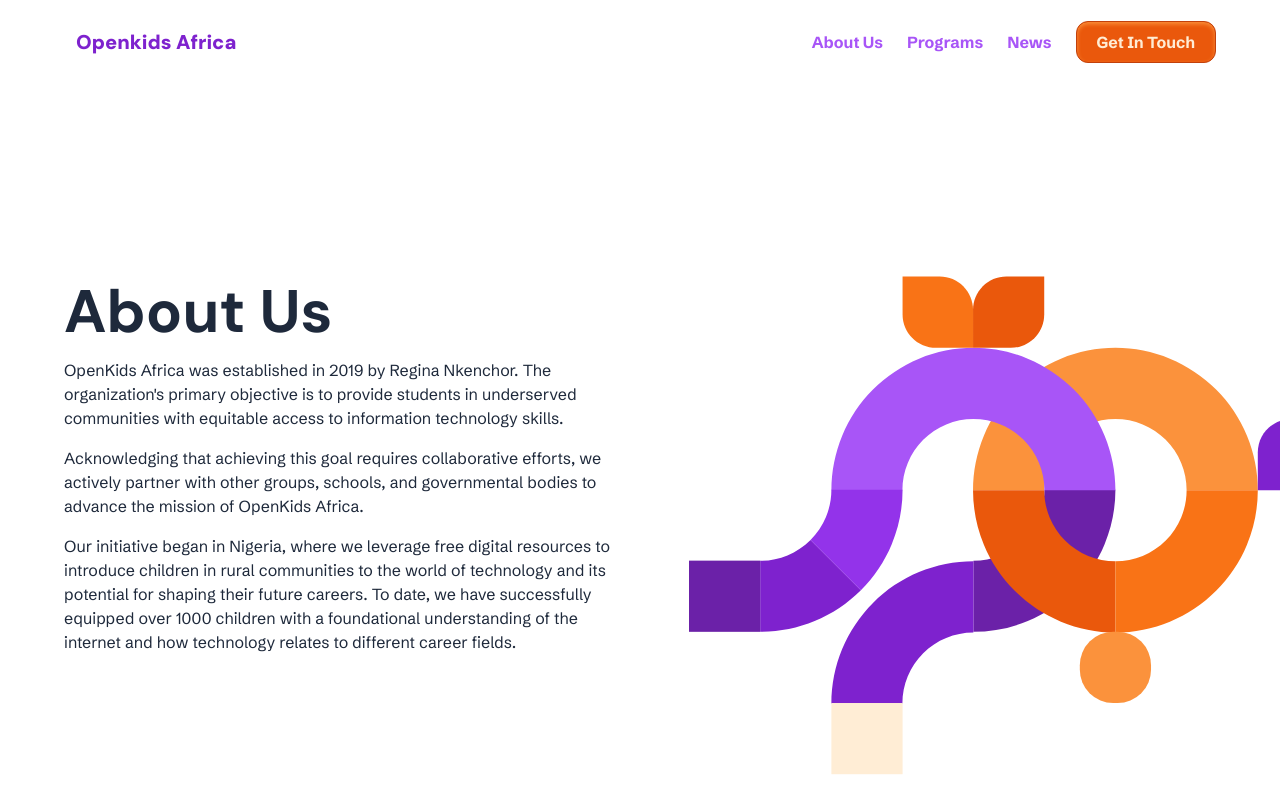
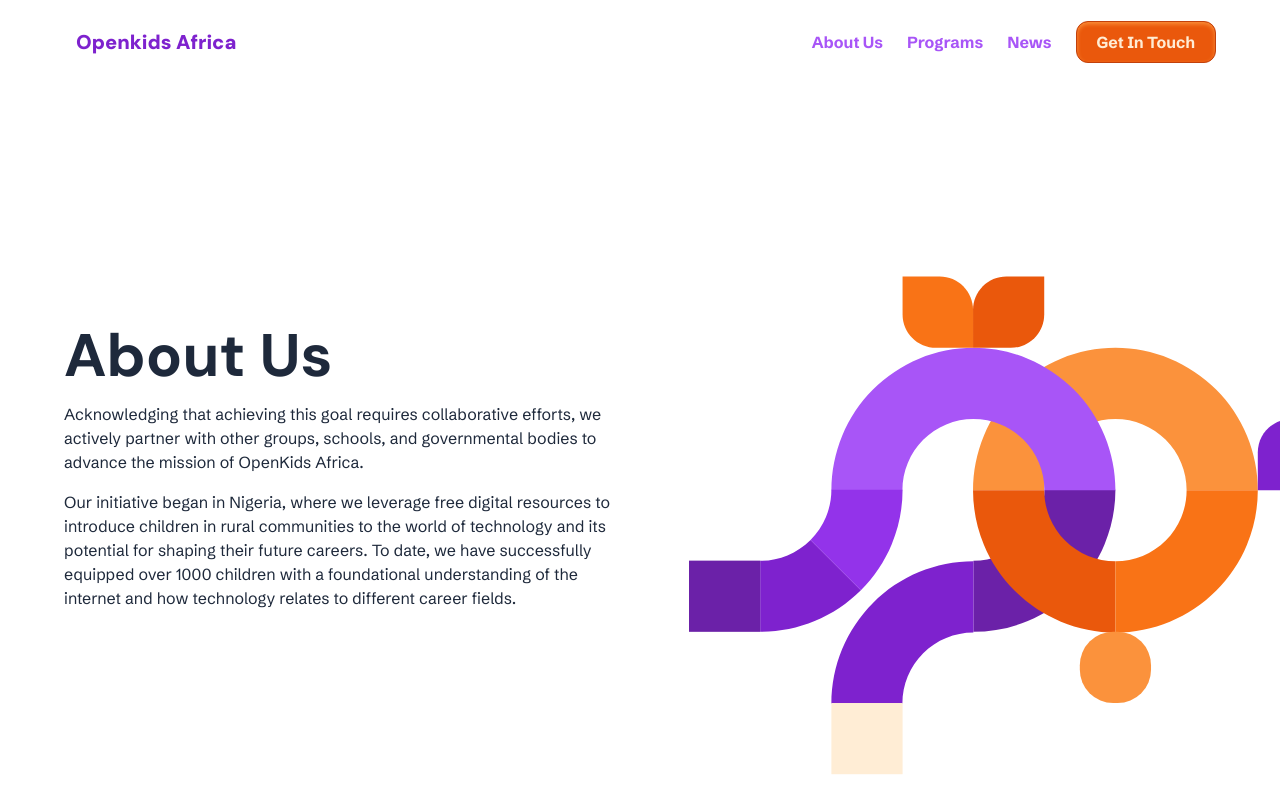
Before and after one commit to openkids-africa/openkidsafrica, a Nuxt app: page /about in a window 1280 px wide. Shown: the top 800 px of the page. Built offline with nearby package versions, Linux system fonts and the light colour scheme.

Commit message:
minor: remove first paragraph in aout us

```diff
--- a/pages/about.vue
+++ b/pages/about.vue
@@ -32,7 +32,6 @@
   heroSection: {
     title: "About Us",
     text: [
-      "OpenKids Africa was established in 2019 by Regina Nkenchor. The organization's primary objective is to provide students in underserved communities with equitable access to information technology skills.",
       "Acknowledging that achieving this goal requires collaborative efforts, we actively partner with other groups, schools, and governmental bodies to advance the mission of OpenKids Africa.",
       "Our initiative began in Nigeria, where we leverage free digital resources to introduce children in rural communities to the world of technology and its potential for shaping their future careers. To date, we have successfully equipped over 1000 children with a foundational understanding of the internet and how technology relates to different career fields.",
     ],
```
